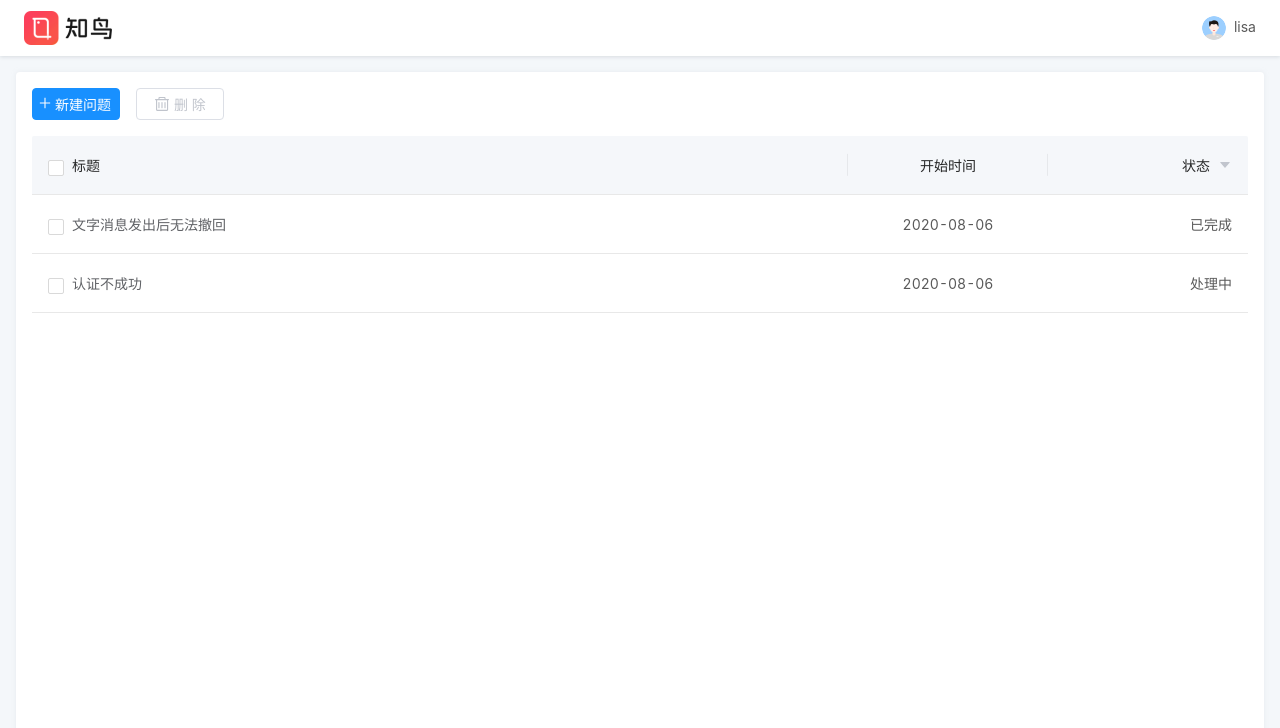
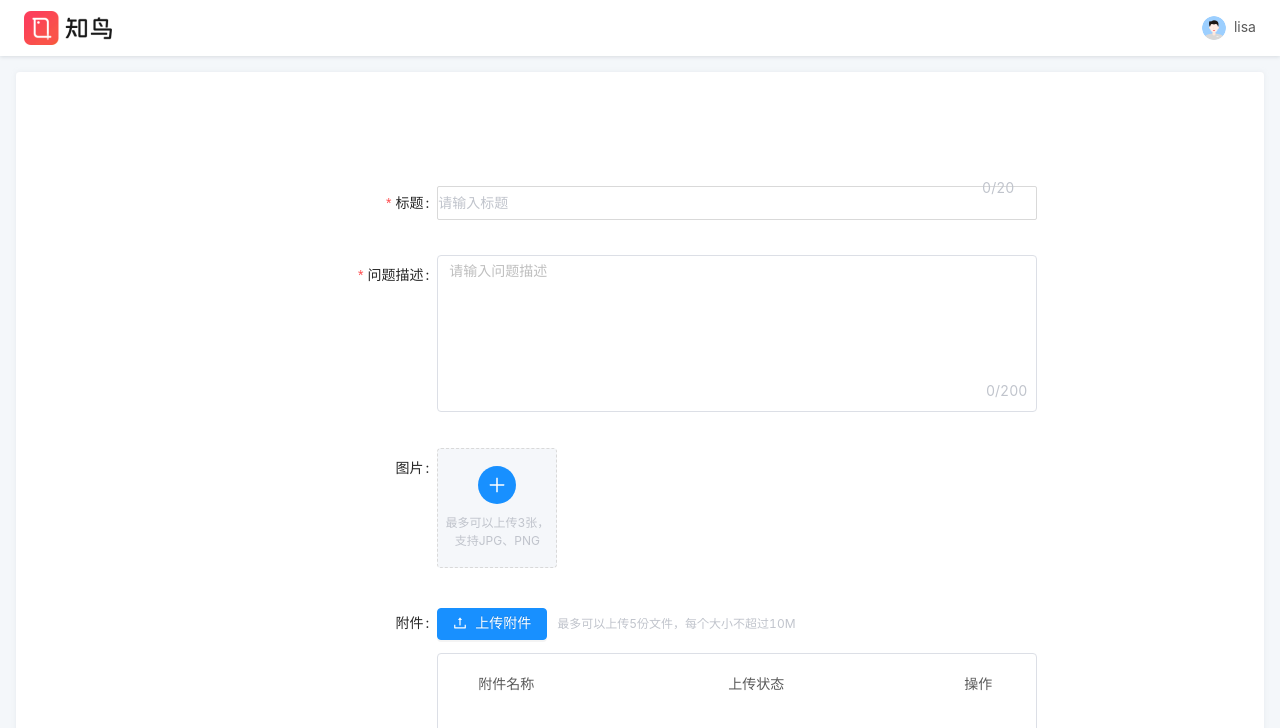
Before and after one commit to shmilyvidian/vs-ask, a React (Create React App) app: page /#/add in a window 1280 px wide. Before the commit this address led to /#/home. Shown: the top 728 px of the page. Built offline with nearby package versions, Linux system fonts and the light colour scheme.

Commit message:
feat:修改页面无法回写

```diff
--- a/src/views/add/index.tsx
+++ b/src/views/add/index.tsx
@@ -18,6 +18,7 @@
 import jpg1 from '../../assets/image/1.jpg';
 import jpg2 from '../../assets/image/2.jpg';
 import folder from '../../assets/svg/folder.svg'
+import TextArea from "antd/lib/input/TextArea";
 
 
 const Add = () => {
@@ -228,15 +229,16 @@
         validateTrigger="onBlur"
         initialValue={defaultTitle}
       >
-        <div>
         <Input
           disabled={isEdit}
           className="input-textarea"
           placeholder="请输入标题"
           name="title"
-            onChange={titleHandleChange} />
+          onChange={titleHandleChange}
+          suffix={
             <span className="length-tips">{titleInputLenth}/{titleMaxLength}</span>
-        </div>
+          }
+        />
       </Form.Item>
       <Form.Item
         name={["user", "introduction"]}
@@ -248,12 +250,13 @@
         }
         ]}
         validateTrigger="onBlur"
-        initialValue={defaultIntroduction}
       >
         <div>
+
           <Input.TextArea
             disabled={isEdit}
             rows={7}
+            defaultValue={defaultIntroduction}
             className="input-textarea"
             name="introduction"
             placeholder="请输入问题描述"
@@ -261,8 +264,8 @@
           />
           <span className="length-tips">{introdInputLenth}/{introductionMaxLength}</span>
         </div>
+      </Form.Item>
 
-      </Form.Item>
       <Form.Item className="img-upload" name={["user", "image"]} label="图片">
         <Upload
           action="https://www.mocky.io/v2/5cc8019d300000980a055e76"
```
Lines whose indentation alone changed are shown as unchanged.
